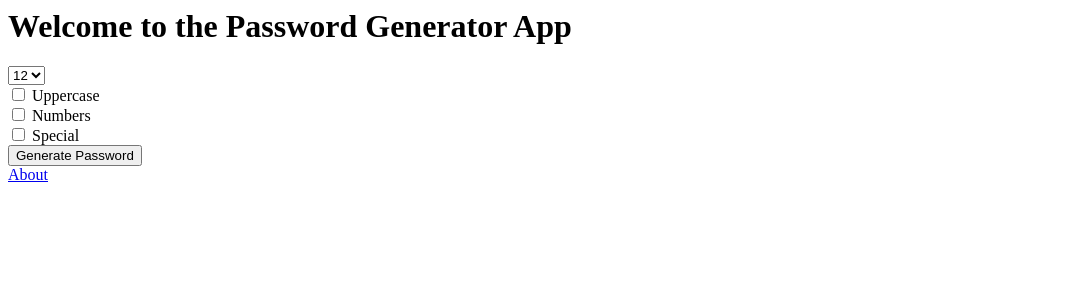
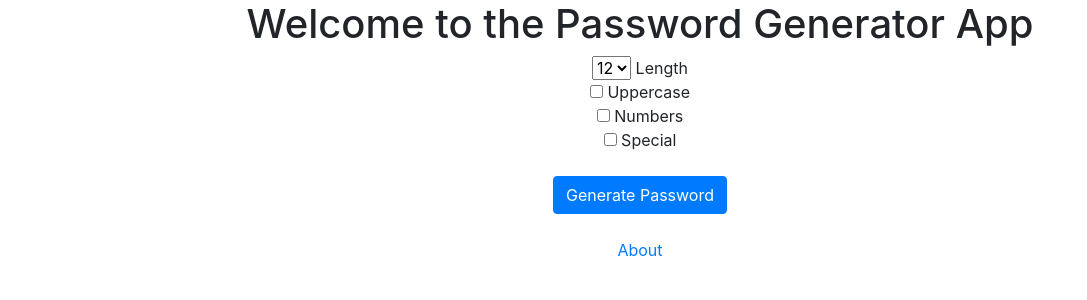
Before and after one commit to dbkreling/password_generator_project, a Django app: page / in a window 1280 px wide. Shown: the top 300 px of the page, without its empty margins (0-1087 px from the left). Run offline with Django 3.2, Linux system fonts and the light colour scheme; some libraries are stand-ins or nearby versions.

Commit message:
lecture 31: use bootstrap to improve style of the Home page
Bootstrap can be found at [0] and it is able to enhance the layout of html
elements to improve readability and style.

This commit applies some styles in the Home page.

[0] https://getbootstrap.com/

Signed-off-by: Daniel Kreling <dbkreling@gmail.com>

```diff
--- a/generator/templates/generator/home.html
+++ b/generator/templates/generator/home.html
@@ -1,3 +1,5 @@
+<link rel="stylesheet" href="https://stackpath.bootstrapcdn.com/bootstrap/4.5.2/css/bootstrap.min.css" integrity="sha384-JcKb8q3iqJ61gNV9KGb8thSsNjpSL0n8PARn9HuZOnIxN0hoP+VmmDGMN5t9UJ0Z" crossorigin="anonymous">
+<div class="container text-center">
     <h1>Welcome to the Password Generator App</h1>
 
     <form action="{% url 'password' %}">
@@ -12,7 +14,7 @@
             <option value="14">14</option>
             <option value="15">15</option>
             <option value="16">16</option>
-    </select>
+        </select> Length
         <br>
         <input type="checkbox" name="uppercase"> Uppercase
         <br>
@@ -20,7 +22,9 @@
         <br>
         <input type="checkbox" name="special"> Special
         <br>
-
-    <input type="submit" value="Generate Password">
+        <br>
+        <input type="submit" value="Generate Password" class="btn btn-primary">
+        <br>
         <br><a href="{% url 'about' %}">About</a>
     </form>
+</div>
```
Lines whose indentation alone changed are shown as unchanged.
